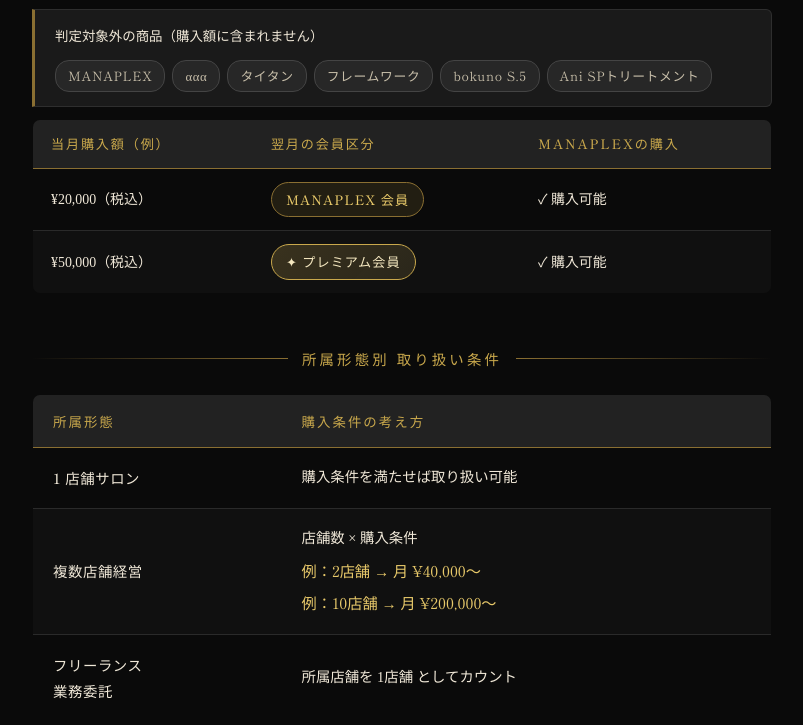
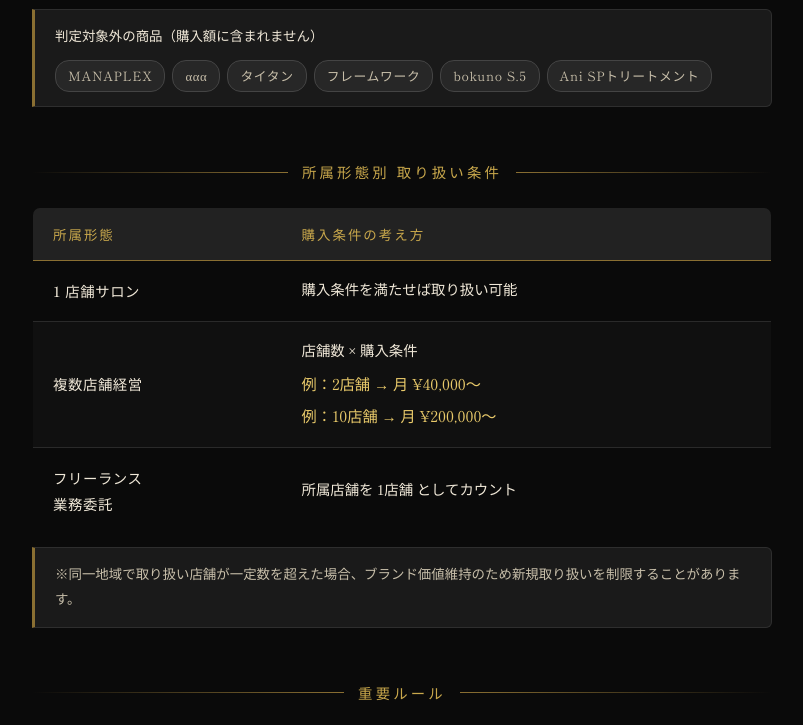
Before and after one commit to pz-mana/manaplex, a plain HTML site: page index.html in a window 1280 px wide. Shown: the part 1338-2063 px from the top of the page, without its empty margins (238-1041 px from the left). Drawn offline with Linux system fonts and the light colour scheme.

Commit message:
Update index.html

```diff
--- a/index.html
+++ b/index.html
@@ -244,9 +244,13 @@
     margin-bottom: 14px;
     display: flex;
     align-items: center;
+    justify-content: center;
     gap: 10px;
+    text-align: center;
+    white-space: nowrap;
   }
-  .rule-title::before { content: ''; width: 18px; height: 1px; background: var(--gold-dim); display: inline-block; }
+  .rule-title::before { content: '—'; color: var(--gold-dim); }
+  .rule-title::after { content: '—'; color: var(--gold-dim); }
 
   .ok-item, .ng-item {
     display: flex;
@@ -450,29 +454,6 @@
     </div>
   </div>
 
-  <!-- 具体例 -->
-  <table class="example-table">
-    <thead>
-      <tr>
-        <th>当月購入額（例）</th>
-        <th>翌月の会員区分</th>
-        <th>MANAPLEXの購入</th>
-      </tr>
-    </thead>
-    <tbody>
-      <tr>
-        <td>¥20,000（税込）</td>
-        <td><span class="tier-badge badge-standard">MANAPLEX 会員</span></td>
-        <td class="result-ok">✓ 購入可能</td>
-      </tr>
-      <tr>
-        <td>¥50,000（税込）</td>
-        <td><span class="tier-badge badge-premium">✦ プレミアム会員</span></td>
-        <td class="result-ok">✓ 購入可能</td>
-      </tr>
-    </tbody>
-  </table>
-
   <!-- 所属形態別条件 -->
   <div class="section-label"><span>所属形態別 取り扱い条件</span></div>
   <table class="store-table">
```
